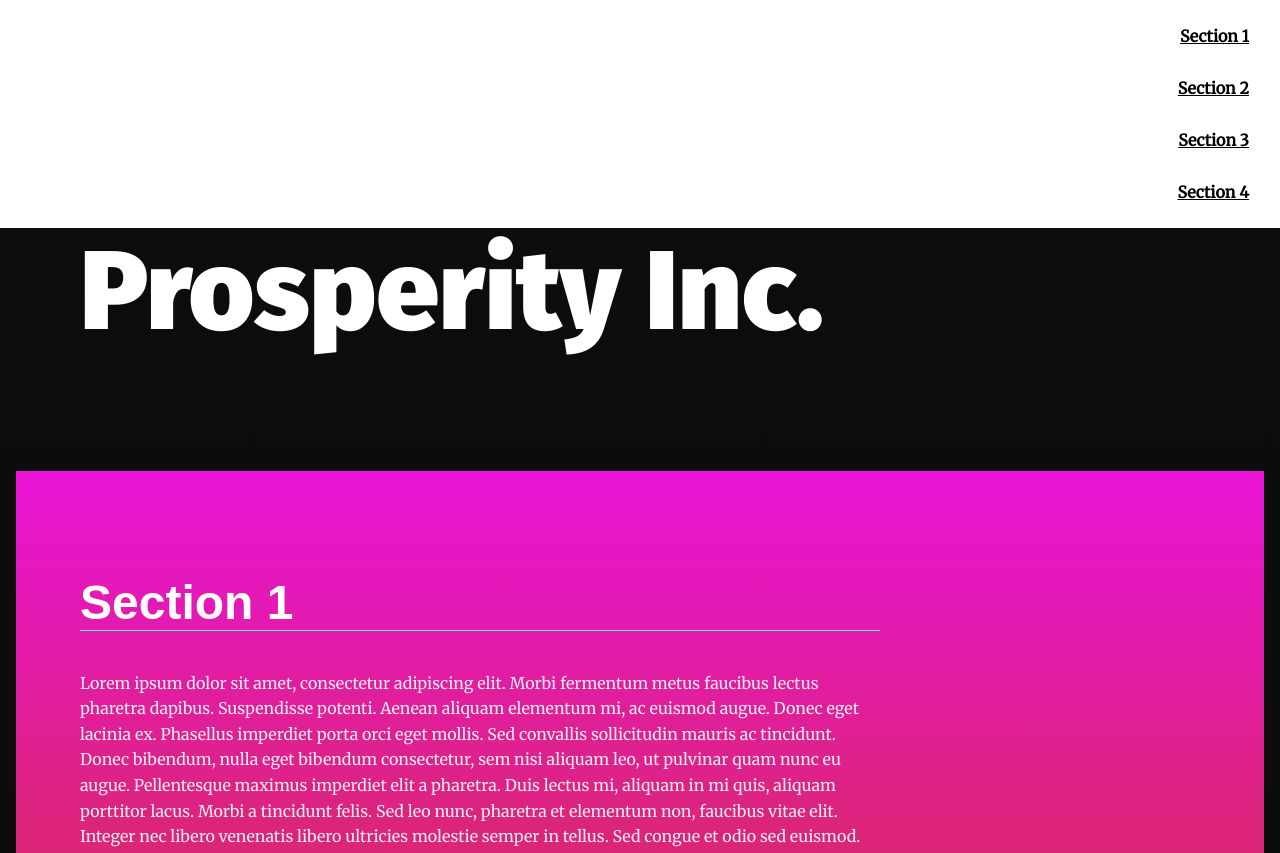
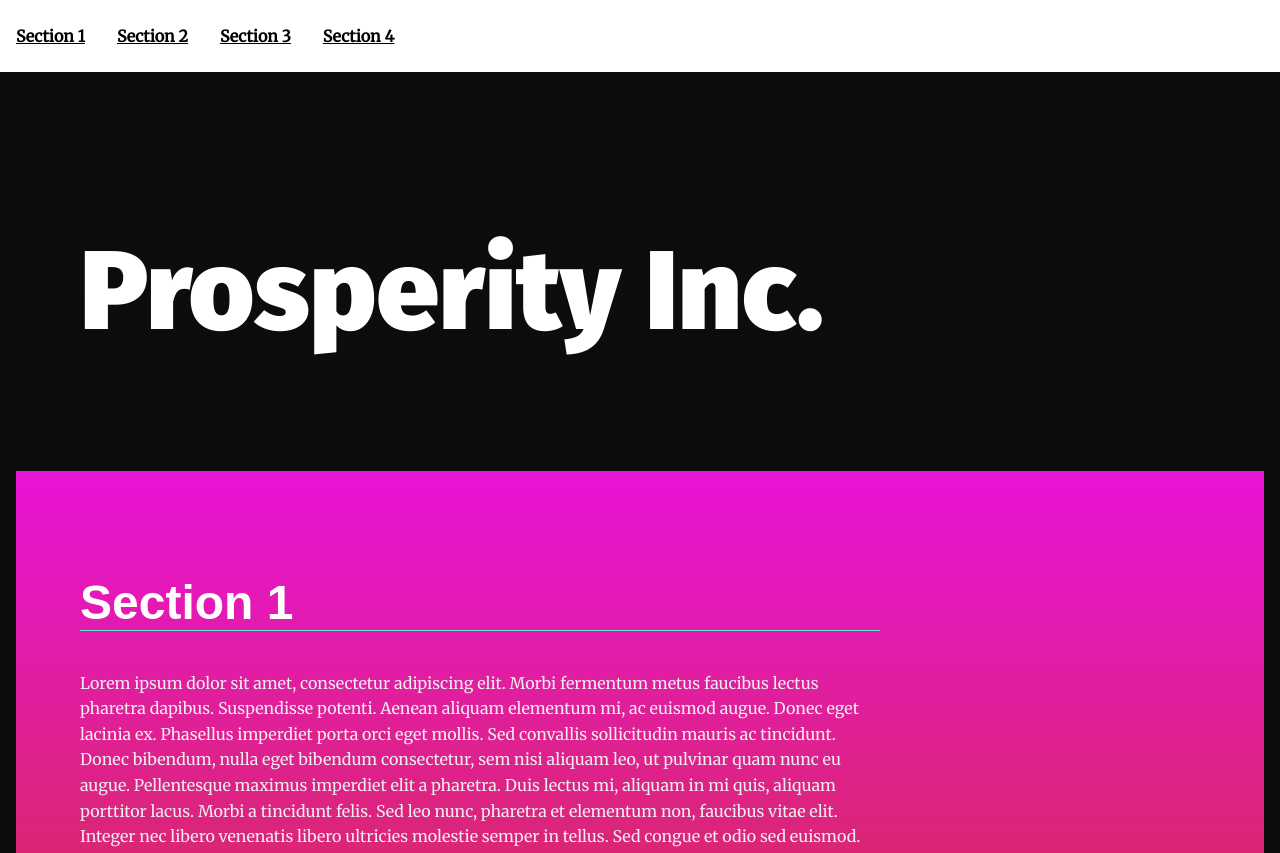
Before and after one commit to Magnuzhall/Interactive-Landing-Page, a plain HTML site: page index.html in a window 1280 px wide. Shown: the top 853 px of the page. Drawn offline with Linux system fonts and the light colour scheme.

Commit message:
Update styles.css

```diff
--- a/css/styles.css
+++ b/css/styles.css
@@ -56,13 +56,18 @@ section {
 /* ---- Module Rules ---- */
 
 /* Navigation Styles*/
+
+
+
+.navbar__menu {
+    display: flex;
+    align-items: center;
+}
+
 .navbar__menu ul {
-    padding-left: 0;
     margin: 0;
-    text-align: right;
     color: #000;
     padding: 10px 0px;
-    margin-right: 15px;
 }
 
 .navbar__menu li {
@@ -71,7 +76,6 @@ section {
 
 /* Style the nav bar and li's */
 .navbar__menu .menu__link {
-    display: block;
     padding: 1em;
     font-weight: bold;
     text-decoration: underline;
```
